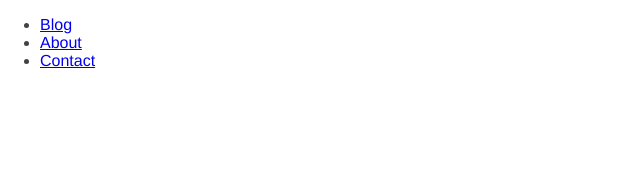
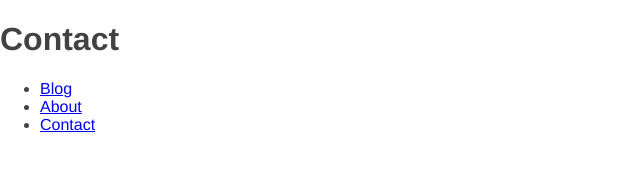
Before and after one commit to tjacobs2802/mi349_blog, a plain HTML site: page contact.html in a window 1280 px wide. Shown: the top 170 px of the page, without its empty margins (0-640 px from the left). Drawn offline with Linux system fonts and the light colour scheme.

Commit message:
Put into HTML5

```diff
--- a/contact.html
+++ b/contact.html
@@ -6,8 +6,12 @@
     <title>Fantasy Football Blogs</title>
     <link rel="stylesheet" href="screen.css">
 </head>
-<main>
-    <div class="navigation">
+
+
+<body>
+    <header>
+        <h1 id="contact-page" class="contact"> Contact</h1>
+    </header>
     <nav>
         <ul>
             <li><a title="blog" href="/index.html">Blog</a></li>
@@ -15,5 +19,4 @@
             <li><a title="contact" href="/contact.html">Contact</a></li>
         </ul>
     </nav>
-    </div>
-</main>
+</body>
--- a/screen.css
+++ b/screen.css
@@ -7,7 +7,7 @@ body{
 
 }
 
-main{
+body{
     margin: 0 auto;
     width: 1400px;
 }
```
Also changed, not shown: about.html (+5 -5 lines). Lines whose indentation alone changed are shown as unchanged.
